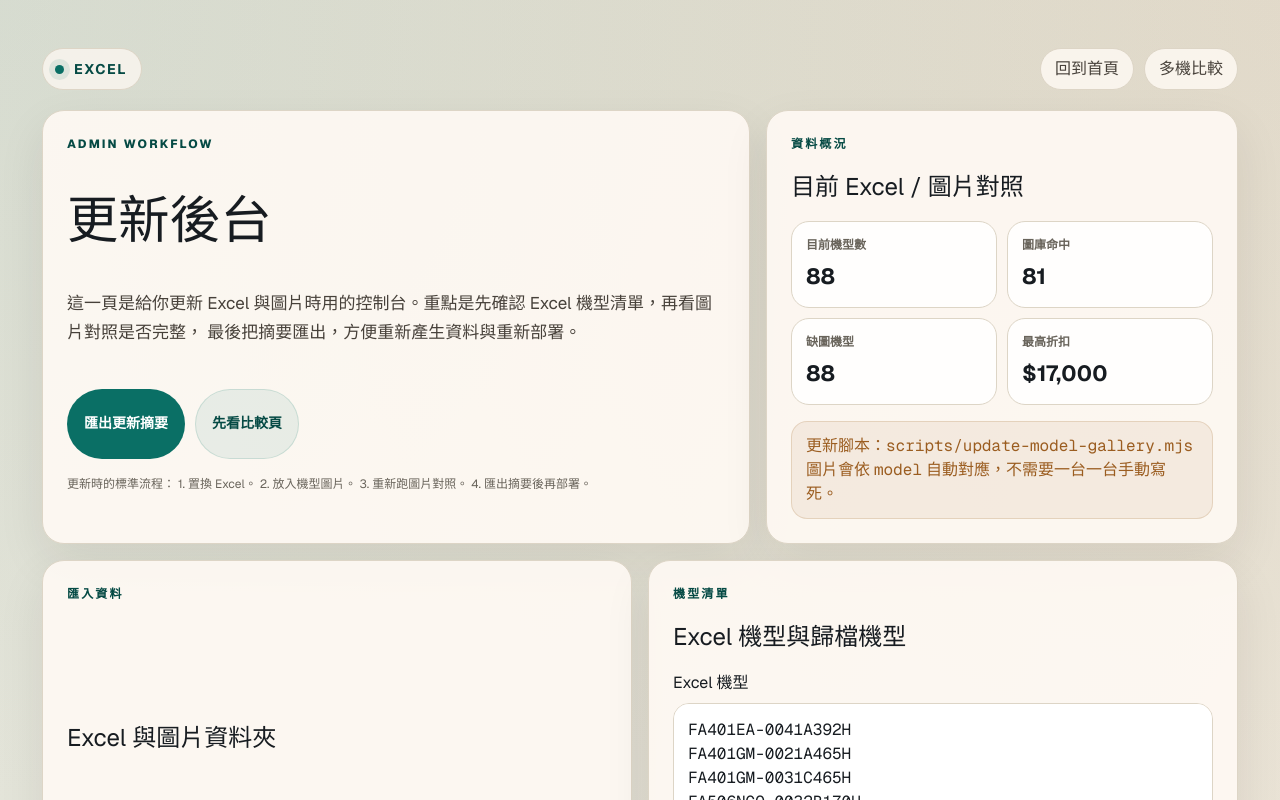
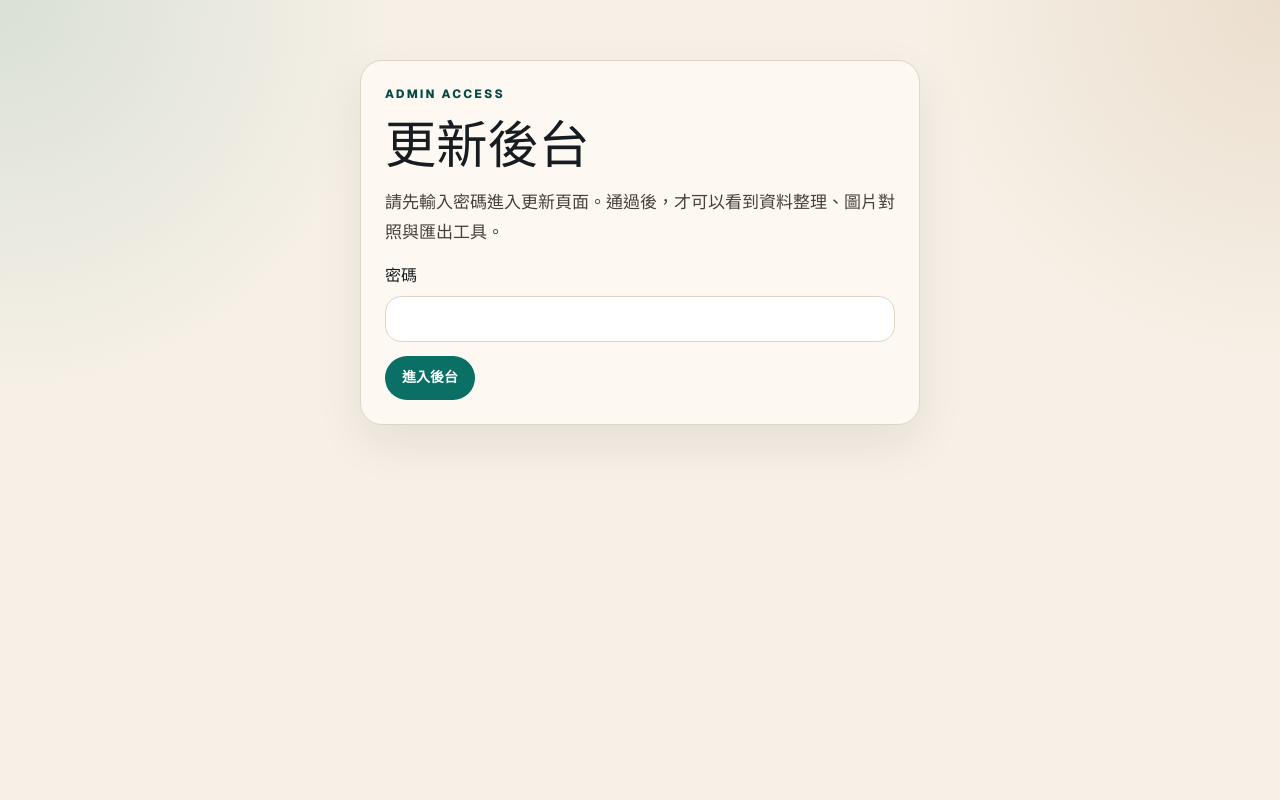
Before and after one commit to alexischuang/edunbprice, a Next.js app: page /update in a window 1280 px wide. Shown: the top 800 px of the page. Built offline with nearby package versions, Linux system fonts and the light colour scheme.

Commit message:
Hide education toggle and protect update page

```diff
--- a/app/globals.css
+++ b/app/globals.css
@@ -88,27 +88,33 @@
 
 .excel-toggle {
   align-items: center;
-  background: rgba(255, 250, 244, 0.72);
-  border: 1px solid var(--line);
-  border-radius: 999px;
-  color: var(--teal-strong);
+  background: transparent;
+  border: 0;
+  color: var(--muted);
   display: inline-flex;
-  gap: 10px;
-  min-height: 42px;
-  padding: 0 14px 0 12px;
+  gap: 8px;
+  min-height: 24px;
+  opacity: 0.72;
+  padding: 0;
+  text-transform: uppercase;
 }
 
 .excel-toggle strong {
-  font-size: 14px;
-  letter-spacing: 0.12em;
+  font-size: 12px;
+  font-weight: 700;
+  letter-spacing: 0.26em;
 }
 
 .excel-toggle .signal {
   background: var(--teal);
   border-radius: 999px;
-  box-shadow: 0 0 0 6px rgba(10, 111, 101, 0.1);
-  height: 9px;
-  width: 9px;
+  box-shadow: 0 0 0 4px rgba(10, 111, 101, 0.08);
+  height: 7px;
+  width: 7px;
+}
+
+.excel-toggle:hover {
+  opacity: 1;
 }
 
 .topbar-links {
@@ -137,6 +143,53 @@
   gap: 18px;
   grid-template-columns: minmax(0, 1.2fr) minmax(300px, 0.8fr);
   margin-bottom: 18px;
+}
+
+.update-auth {
+  display: grid;
+  margin: 12px 0 18px;
+  place-items: center;
+}
+
+.update-auth-hidden,
+.update-content--locked {
+  display: none;
+}
+
+.update-locked .topbar {
+  display: none;
+}
+
+.update-auth-card {
+  max-width: 560px;
+  width: 100%;
+}
+
+.auth-form {
+  display: grid;
+  gap: 14px;
+}
+
+.auth-input {
+  background: rgba(255, 255, 255, 0.9);
+  border: 1px solid var(--line);
+  border-radius: 16px;
+  color: var(--foreground);
+  min-height: 52px;
+  padding: 0 16px;
+}
+
+.auth-input:focus {
+  border-color: rgba(10, 111, 101, 0.5);
+  box-shadow: 0 0 0 4px rgba(10, 111, 101, 0.1);
+  outline: none;
+}
+
+.auth-error {
+  color: var(--rose);
+  font-size: 14px;
+  font-weight: 700;
+  margin: 0;
 }
 
 .hero-copy,
--- a/app/page.tsx
+++ b/app/page.tsx
@@ -166,10 +166,10 @@
             onClick={() => setShowEducationPrice((current) => !current)}
             type="button"
             aria-label="切換教育價顯示"
-            title="點 EXCEL 切換價格顯示"
+            title="EDUCATION"
           >
             <span className="signal" aria-hidden="true" />
-            <strong>EXCEL</strong>
+            <strong>EDUCATION</strong>
           </button>
 
           <div className="topbar-links">
@@ -188,7 +188,7 @@
             <h1>大專教育價筆電挑選器</h1>
             <p>
               依 Excel 內的限定機型，快速用預算、用途、CPU、RAM、SSD、螢幕與顯示卡縮小範圍。
-              預設隱藏教育價，點左上角 EXCEL 才切換顯示，市價與折扣仍會保留。
+              預設隱藏教育價，只有點左上角的 `EDUCATION` 才會切換顯示，市價與折扣仍會保留。
             </p>
             <div className="hero-metrics">
               <span className="metric">{laptops.length} 台機型</span>
--- a/app/update/page.tsx
+++ b/app/update/page.tsx
@@ -1,7 +1,7 @@
 "use client";
 
 import Link from "next/link";
-import { useMemo, useState } from "react";
+import { useEffect, useMemo, useState, type FormEvent } from "react";
 import { laptops } from "../laptop-data";
 import modelGalleryReport from "../model-gallery-report.json";
 import { formatMoney, splitList } from "../catalog";
@@ -20,6 +20,8 @@
 };
 
 const galleryData = modelGalleryReport as GalleryReport;
+const UPDATE_PASSWORD = "CavesBooks";
+const UPDATE_AUTH_KEY = "education-update-auth";
 
 function formatBytes(bytes: number) {
   if (bytes < 1024) return `${bytes} B`;
@@ -43,10 +45,24 @@
 }
 
 export default function UpdatePage() {
+  const [authReady, setAuthReady] = useState(false);
+  const [isUnlocked, setIsUnlocked] = useState(false);
+  const [password, setPassword] = useState("");
+  const [passwordError, setPasswordError] = useState("");
   const [excelFile, setExcelFile] = useState<File | null>(null);
   const [imageFiles, setImageFiles] = useState<File[]>([]);
   const [stagedModelsText, setStagedModelsText] = useState(laptops.map((item) => item.model).join("\n"));
   const [archiveModelsText, setArchiveModelsText] = useState("");
+
+  useEffect(() => {
+    try {
+      setIsUnlocked(window.sessionStorage.getItem(UPDATE_AUTH_KEY) === "1");
+    } catch {
+      setIsUnlocked(false);
+    } finally {
+      setAuthReady(true);
+    }
+  }, []);
 
   const stagedModels = useMemo(() => splitModels(stagedModelsText), [stagedModelsText]);
   const archiveModels = useMemo(() => splitModels(archiveModelsText), [archiveModelsText]);
@@ -134,13 +150,32 @@
     URL.revokeObjectURL(url);
   }
 
+  function handlePasswordSubmit(event: FormEvent<HTMLFormElement>) {
+    event.preventDefault();
+
+    if (password === UPDATE_PASSWORD) {
+      try {
+        window.sessionStorage.setItem(UPDATE_AUTH_KEY, "1");
+      } catch {
+        // Ignore storage errors and keep the page unlocked in memory.
+      }
+
+      setPasswordError("");
+      setIsUnlocked(true);
+      setPassword("");
+      return;
+    }
+
+    setPasswordError("密碼不正確");
+  }
+
   return (
     <main className="update-shell">
-      <div className="page-frame">
+      <div className={`page-frame ${authReady && isUnlocked ? "" : "update-locked"}`}>
         <div className="topbar">
           <Link className="excel-toggle" href="/">
             <span className="signal" aria-hidden="true" />
-            <strong>EXCEL</strong>
+            <strong>EDUCATION</strong>
           </Link>
 
           <div className="topbar-links">
@@ -153,6 +188,38 @@
           </div>
         </div>
 
+        <section className={`update-auth ${authReady && isUnlocked ? "update-auth-hidden" : ""}`}>
+          <article className="update-card update-auth-card">
+            <p className="eyebrow">admin access</p>
+            <h1>更新後台</h1>
+            <p className="update-lead">
+              請先輸入密碼進入更新頁面。通過後，才可以看到資料整理、圖片對照與匯出工具。
+            </p>
+
+            <form className="auth-form" onSubmit={handlePasswordSubmit}>
+              <label className="search-field">
+                <span>密碼</span>
+                <input
+                  className="auth-input"
+                  onChange={(event) => setPassword(event.target.value)}
+                  type="password"
+                  value={password}
+                  autoComplete="current-password"
+                />
+              </label>
+
+              {passwordError ? <p className="auth-error">{passwordError}</p> : null}
+
+              <div className="update-actions">
+                <button className="button-primary" type="submit">
+                  進入後台
+                </button>
+              </div>
+            </form>
+          </article>
+        </section>
+
+        <div className={`update-content ${authReady && isUnlocked ? "" : "update-content--locked"}`}>
         <section className="update-hero">
           <article className="update-card">
             <p className="eyebrow">admin workflow</p>
@@ -416,6 +483,7 @@
             </div>
           </div>
         </section>
+        </div>
       </div>
     </main>
   );
```
